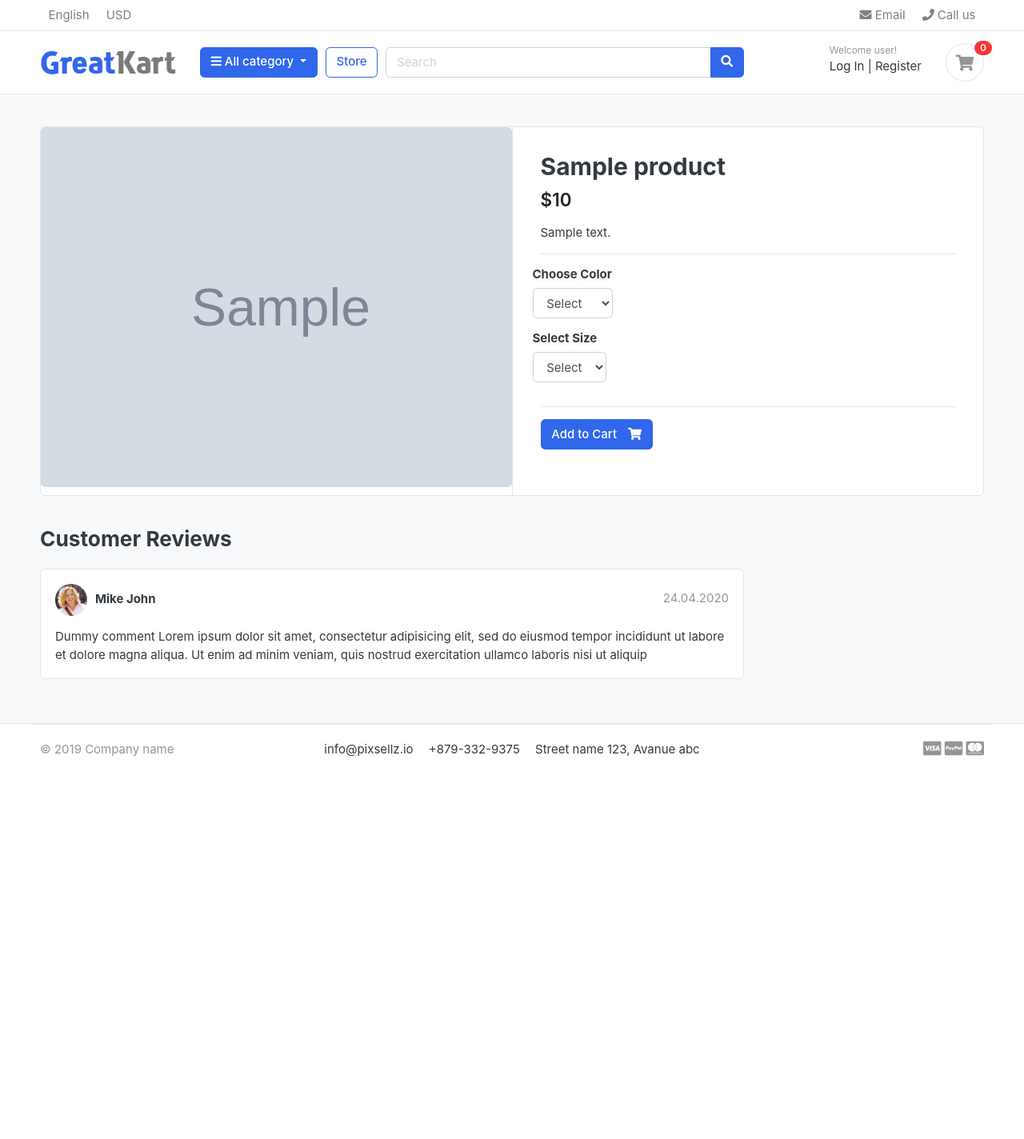
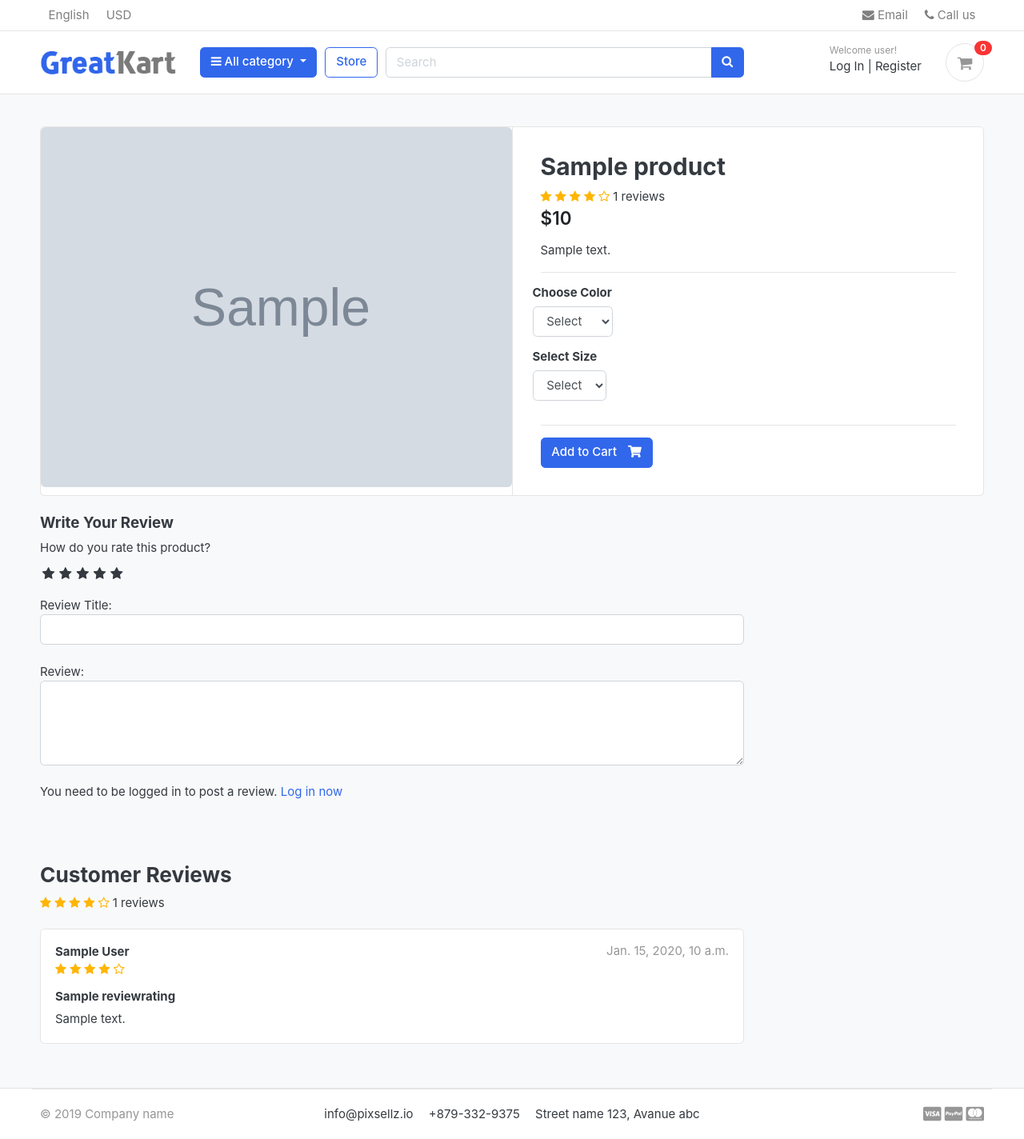
Before and after one commit to bkocii/ecomerce-django, a Django app: a page that uses templates/base.html in a window 1280 px wide. Shown: the whole page at 80% size. Before the commit the page ends 946 px from the top, so only its background shows below. Run offline with Django 4.2, Linux system fonts and the light colour scheme; tables that the repository leaves empty hold one stand-in row (values such as "Sample post"); grey boxes marked "Sample" are stand-in pictures; some libraries are stand-ins or nearby versions; some web fonts are replaced.

Commit message:
added reviews and rating system

```diff
--- /dev/null
+++ b/greatkart/static/css/custom.css
@@ -0,0 +1,61 @@
+/* Hide Radio button */
+.rate > input{
+  display: none;
+}
+
+.rate{
+  display: inline-block;;
+  border: 0;
+}
+
+.rate > label{
+  float: right;
+}
+
+/* Showing the stars */
+.rate > label:before{
+  display: inline-block;
+  font-size: 1.1rem;
+  font-family: FontAwesome;
+  content: "\f005";
+  margin:0;
+  padding:0.3rem .2rem;
+  cursor: pointer;
+}
+
+/* Half star */
+.rate .half:before{
+  content: "\f089";
+  position: absolute;
+  padding-right: 0;
+}
+
+/* Click and hover */
+input:checked ~ label, label:hover ~ label{
+  color: #ffb503;
+}
+
+/* hover hightlight */
+input:checked + label:hover, input:checked ~ label:hover,input:checked ~ label:hover ~ label,
+label:hover ~ input:checked ~ label{
+  color: #cc9000;
+}
+
+.rating-star i{
+  color: #ffb503 !important;
+}
+
+/*ul.thumb{*/
+/*  margin:0 auto;*/
+/*  padding: 0;*/
+/*  float: left;*/
+/*}*/
+/*ul.thumb li{*/
+/*  list-style: none;*/
+/*  margin: 10px;*/
+/*}*/
+/*ul.thumb li img{*/
+/*  width: 80px;*/
+/*  height: 80px;*/
+/*  border: 1px solid grey;*/
+/*}*/
--- a/orders/views.py
+++ b/orders/views.py
@@ -115,7 +115,7 @@ def place_order(request, total=0, quantity=0,):
             yr = int(datetime.date.today().strftime('%Y'))
             dt = int(datetime.date.today().strftime('%d'))
             mt = int(datetime.date.today().strftime('%m'))
-            d = datetime.date(yr, dt, mt)
+            d = datetime.date(yr, mt, dt)
             current_date = d.strftime('%Y%m%d')
             order_number = current_date + str(data.id)
             data.order_number = order_number
--- a/store/admin.py
+++ b/store/admin.py
@@ -1,5 +1,5 @@
 from django.contrib import admin
-from . models import Product, Variation
+from . models import Product, Variation, ReviewRating
 # Register your models here.
 
 
@@ -17,3 +17,4 @@ class VariationAdmin(admin.ModelAdmin):
 
 admin.site.register(Product, ProductAdmin)
 admin.site.register(Variation, VariationAdmin)
+admin.site.register(ReviewRating)
--- a/store/urls.py
+++ b/store/urls.py
@@ -6,4 +6,6 @@ urlpatterns = [
     path('category/<slug:category_slug>/', views.store, name='products_by_category'),
     path('category/<slug:category_slug>/<slug:product_slug>/', views.product_detail, name='product_detail'),
     path('search/', views.search, name='search'),
+
+    path('submit_review/<int:product_id>/', views.submit_review, name='submit_review')
 ]
--- a/store/views.py
+++ b/store/views.py
@@ -1,10 +1,13 @@
+from django.contrib import messages
 from django.db.models import Q
 from django.http import HttpResponse
-from django.shortcuts import render, get_object_or_404
-from .models import Product
+from django.shortcuts import render, get_object_or_404, redirect
+from .models import Product, ReviewRating
 from category.models import Category
 from django.core.paginator import EmptyPage, PageNotAnInteger, Paginator
 from carts.models import CartItem
+from .forms import ReviewForm
+from orders.models import OrderProduct
 from carts.views import _cart_id # a function created in carts views that gets the cart id from active session
 # Create your views here.
 
@@ -40,9 +43,22 @@ def product_detail(request, category_slug, product_slug):
     except Exception as e:
         print(e)
 
+    if request.user.is_authenticated:
+        try:
+            orderproduct = OrderProduct.objects.filter(user=request.user, product_id=single_product.id).exists()
+        except OrderProduct.DoesNotExist:
+            orderproduct = None
+    else:
+        orderproduct = None
+
+    reviews = ReviewRating.objects.filter(product_id=single_product.id, status=True)
+
+
     context = {
         'single_product': single_product,
         'in_cart': in_cart,
+        'orderproduct': orderproduct,
+        'reviews': reviews,
     }
 
     return render(request, 'store/product_detail.html', context)
@@ -59,3 +75,27 @@ def search(request):
                 'product_count': product_count,
             }
     return render(request, 'store/store.html', context)
+
+
+def submit_review(request, product_id):
+    url = request.META.get('HTTP_REFERER')
+    if request.method == 'POST':
+        try:
+            review = ReviewRating.objects.get(user__id=request.user.id, product__id=product_id)
+            form = ReviewForm(request.POST, instance=review)
+            form.save()
+            messages.success(request, 'Thank you! Your review has been updated.')
+            return redirect(url)
+        except ReviewRating.DoesNotExist:
+            form = ReviewForm(request.POST)
+            if form.is_valid():
+                data = ReviewRating()
+                data.subject = form.cleaned_data['subject']
+                data.review = form.cleaned_data['review']
+                data.rating = form.cleaned_data['rating']
+                data.ip = request.META.get('REMOTE_ADDR')
+                data.product_id = product_id
+                data.user_id = request.user.id
+                data.save()
+                messages.success(request, 'Thank you! Your review has been submitted.')
+                return redirect(url)
--- a/templates/base.html
+++ b/templates/base.html
@@ -23,6 +23,9 @@
 <!-- custom style -->
 <link href="{% static 'css/ui.css' %}" rel="stylesheet" type="text/css"/>
 <link href="{% static 'css/responsive.css' %}" rel="stylesheet" media="only screen and (max-width: 1200px)" />
+
+<link href="{% static 'css/custom.css' %}" rel="stylesheet" type="text/css"/>
+<link rel="stylesheet" href="https://cdnjs.cloudflare.com/ajax/libs/font-awesome/4.7.0/css/font-awesome.min.css">
 
 <!-- custom javascript -->
 <script src="{% static 'js/script.js' %}" type="text/javascript"></script>
--- a/templates/store/product_detail.html
+++ b/templates/store/product_detail.html
@@ -22,7 +22,16 @@
 			<article class="content-body">
 
 			<h2 class="title">{{single_product.product_name}}</h2>
-
+					<div class="rating-star">
+					<span>
+						<i class="fa fa-star{% if single_product.average_rating < 0.5 %}-o{% elif single_product.average_rating >= 0.5 and single_product.average_rating < 1 %}-half-o {% endif %}" aria-hidden="true"></i>
+						<i class="fa fa-star{% if single_product.average_rating < 1.5 %}-o{% elif single_product.average_rating >= 1.5 and single_product.average_rating < 2 %}-half-o {% endif %}" aria-hidden="true"></i>
+						<i class="fa fa-star{% if single_product.average_rating < 2.5 %}-o{% elif single_product.average_rating >= 2.5 and single_product.average_rating < 3 %}-half-o {% endif %}" aria-hidden="true"></i>
+						<i class="fa fa-star{% if single_product.average_rating < 3.5 %}-o{% elif single_product.average_rating >= 3.5 and single_product.average_rating < 4 %}-half-o {% endif %}" aria-hidden="true"></i>
+						<i class="fa fa-star{% if single_product.average_rating < 4.5 %}-o{% elif single_product.average_rating >= 4.5 and single_product.average_rating < 5 %}-half-o {% endif %}" aria-hidden="true"></i>
+						<span>{{single_product.count_review}} reviews</span>
+					</span>
+				</div>
 			<div class="mb-3">
 				<var class="price h4">${{ single_product.price }}</var>
 			</div>
@@ -72,28 +81,86 @@
 <div class="row">
 			<div class="col-md-9">
 
+	{% include 'includes/messages.html' %}
+	<form action="{% url 'submit_review' single_product.id %}" method="POST">
+		{% csrf_token %}
+		<h5>Write Your Review</h5>
+		<div>
+<!--			Rating stars-->
+			<label>How do you rate this product?</label>
+			<br>
+			<div class="rate">
+				<input type="radio" name="rating" id="rating10" value="5" required><label for="rating10" title="5"></label>
+				<input type="radio" name="rating" id="rating9" value="4.5" required><label for="rating9" title="4.5" class="half"></label>
+				<input type="radio" name="rating" id="rating8" value="4" required><label for="rating8" title="4"></label>
+				<input type="radio" name="rating" id="rating7" value="3.5" required><label for="rating7" title="3.5" class="half"></label>
+				<input type="radio" name="rating" id="rating6" value="3" required> <label for="rating6" title="3"></label>
+				<input type="radio" name="rating" id="rating5" value="2.5" required><label for="rating5" title="2.5" class="half"></label>
+				<input type="radio" name="rating" id="rating4" value="2" required><label for="rating4" title="2"></label>
+				<input type="radio" name="rating" id="rating3" value="1.5" required><label for="rating3" title="1.5" class="half"></label>
+				<input type="radio" name="rating" id="rating2" value="1" required><label for="rating2" title="1"></label>
+				<input type="radio" name="rating" id="rating1" value="0.5" required><label for="rating1" title="0.5" class="half"></label>
+			</div>
+			<br>
+			Review Title:
+			<input type="text" class="form-control" name="subject">
+			<br>
+			Review:
+			<textarea class="form-control" name="review" rows="4"></textarea>
+			<br>
+			{% if user.is_authenticated %}
+				{% if orderproduct %}
+					<input type="submit" value="Submit Review" class="btn btn-primary">
+				{% else %}
+					<p>You must purchase this product to submit a review.</p>
+				{% endif %}
+			{% else %}
+			<p>You need to be logged in to post a review.<span><a href="{% url 'login' %}"> Log in now</a></span></p>
+			{% endif %}
+			<br>
+		</div>
+			<br>
 	<header class="section-heading">
 		<h3>Customer Reviews </h3>
+				<div class="rating-star">
+					<span>
+						<i class="fa fa-star{% if single_product.average_rating < 0.5 %}-o{% elif single_product.average_rating >= 0.5 and single_product.average_rating < 1 %}-half-o {% endif %}" aria-hidden="true"></i>
+						<i class="fa fa-star{% if single_product.average_rating < 1.5 %}-o{% elif single_product.average_rating >= 1.5 and single_product.average_rating < 2 %}-half-o {% endif %}" aria-hidden="true"></i>
+						<i class="fa fa-star{% if single_product.average_rating < 2.5 %}-o{% elif single_product.average_rating >= 2.5 and single_product.average_rating < 3 %}-half-o {% endif %}" aria-hidden="true"></i>
+						<i class="fa fa-star{% if single_product.average_rating < 3.5 %}-o{% elif single_product.average_rating >= 3.5 and single_product.average_rating < 4 %}-half-o {% endif %}" aria-hidden="true"></i>
+						<i class="fa fa-star{% if single_product.average_rating < 4.5 %}-o{% elif single_product.average_rating >= 4.5 and single_product.average_rating < 5 %}-half-o {% endif %}" aria-hidden="true"></i>
+						<span>{{single_product.count_review}} reviews</span>
+					</span>
+				</div>
 
 	</header>
 
+	</form>
+	{% for review in reviews %}
 	<article class="box mb-3">
 		<div class="icontext w-100">
-			<img src="{% static './images/avatars/avatar1.jpg' %}" class="img-xs icon rounded-circle">
 			<div class="text">
-				<span class="date text-muted float-md-right">24.04.2020 </span>
-				<h6 class="mb-1">Mike John </h6>
-
+				<span class="date text-muted float-md-right">{{review.updated_at}} </span>
+				<h6 class="mb-1">{{review.user.first_name}} {{review.user.last_name}}</h6>
+				<div class="rating-star">
+					<span>
+						<i class="fa fa-star{% if review.rating == 0.5 %}-half-o{% elif review.rating < 1 %}-o {% endif %}" aria-hidden="true"></i>
+						<i class="fa fa-star{% if review.rating == 1.5 %}-half-o{% elif review.rating < 2 %}-o {% endif %}" aria-hidden="true"></i>
+						<i class="fa fa-star{% if review.rating == 2.5 %}-half-o{% elif review.rating < 3 %}-o {% endif %}" aria-hidden="true"></i>
+						<i class="fa fa-star{% if review.rating == 3.5 %}-half-o{% elif review.rating < 4 %}-o {% endif %}" aria-hidden="true"></i>
+						<i class="fa fa-star{% if review.rating == 4.5 %}-half-o{% elif review.rating < 5 %}-o {% endif %}" aria-hidden="true"></i>
+					</span>
+				</div>
 			</div>
 		</div> <!-- icontext.// -->
 		<div class="mt-3">
+			<h6>{{review.subject}}</h6>
 			<p>
-				Dummy comment Lorem ipsum dolor sit amet, consectetur adipisicing elit, sed do eiusmod
-				tempor incididunt ut labore et dolore magna aliqua. Ut enim ad minim veniam,
-				quis nostrud exercitation ullamco laboris nisi ut aliquip
+				{{review.review}}
 			</p>
 		</div>
 	</article>
+	{% endfor %}
 
 
 
```
Also changed, not shown: store/forms.py (added, +7 -0 lines), store/models.py (+32 -0 lines), store/migrations/0003_reviewrating.py (added).
